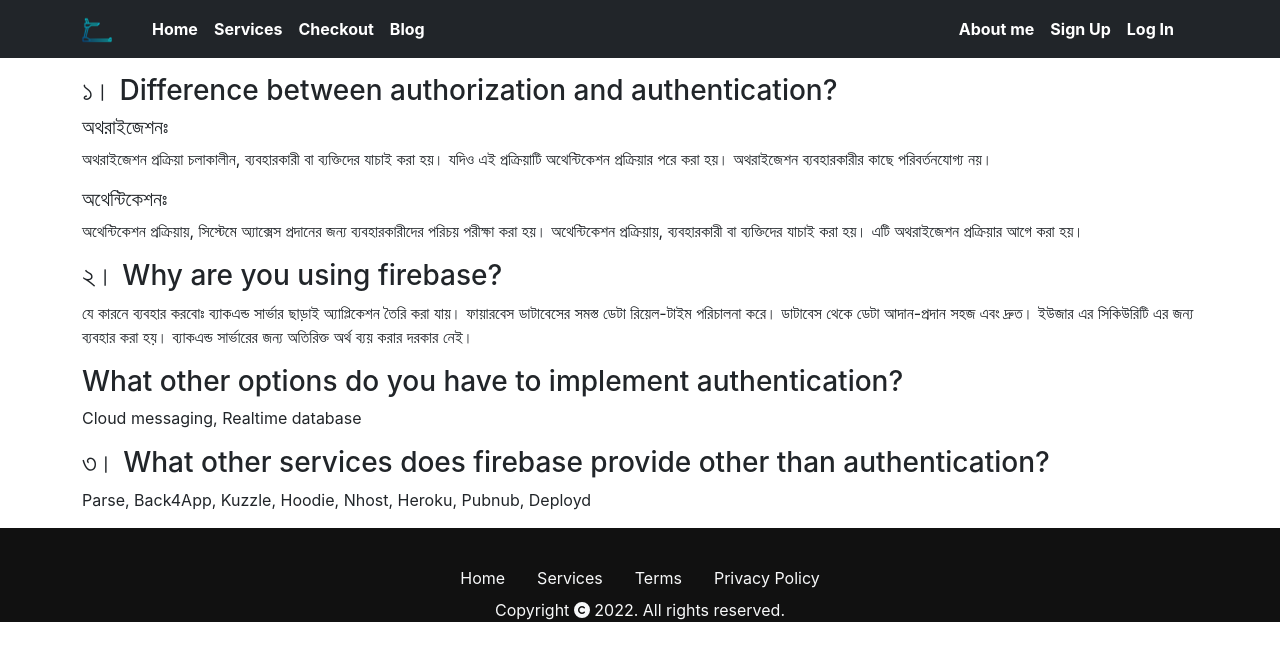
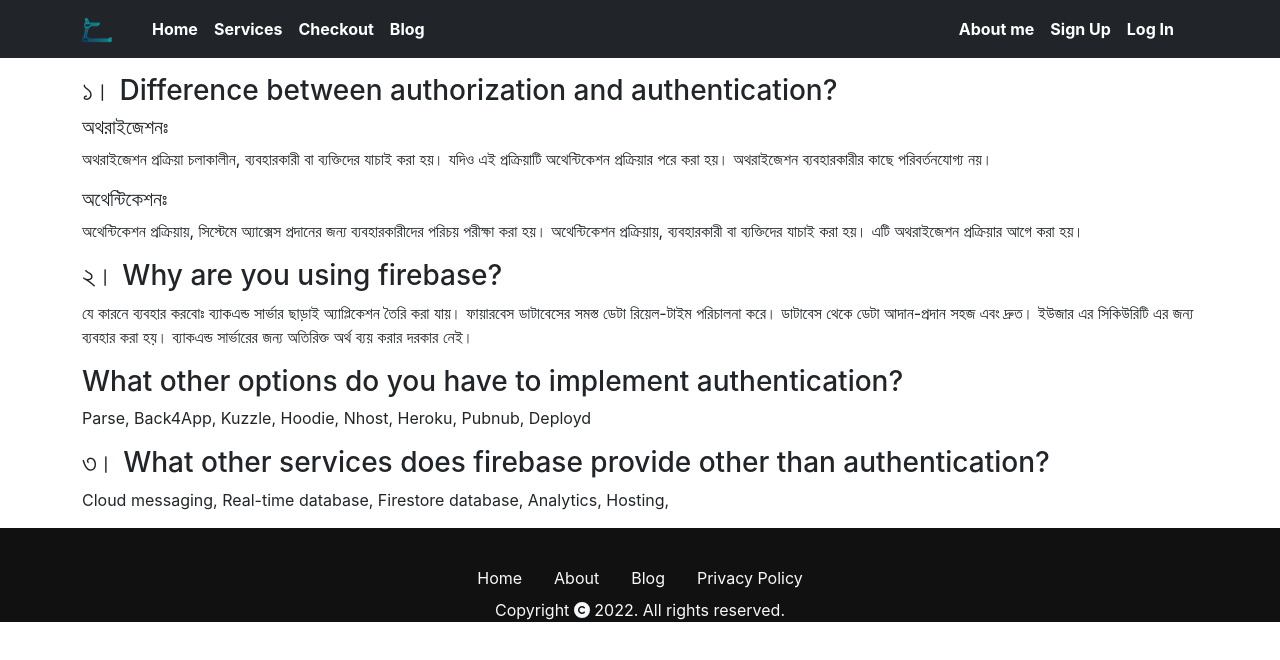
Before and after one commit to tareq621/fitness-gym-trainer, a React (Create React App) app: page /blog in a window 1280 px wide. Shown: the top 660 px of the page. Built offline with nearby package versions, Linux system fonts and the light colour scheme; no server answers.

Commit message:
edit question and footer

```diff
--- a/src/Pages/Blog/Blog.js
+++ b/src/Pages/Blog/Blog.js
@@ -16,14 +16,15 @@ const Blog = () => {
                 <h3>২। Why are you using firebase?</h3>
                 <p>যে কারনে ব্যবহার করবোঃ ব্যাকএন্ড সার্ভার ছাড়াই অ্যাপ্লিকেশন তৈরি করা যায়। ফায়ারবেস ডাটাবেসের সমস্ত ডেটা রিয়েল-টাইম পরিচালনা করে। ডাটাবেস থেকে ডেটা আদান-প্রদান সহজ এবং দ্রুত। ইউজার এর সিকিউরিটি এর জন্য ব্যবহার করা হয়। ব্যাকএন্ড সার্ভারের জন্য অতিরিক্ত অর্থ ব্যয় করার দরকার নেই।</p>
                 <h3>What other options do you have to implement authentication?</h3>
-                <p>Cloud messaging, Realtime database</p>
+                <p>Parse, Back4App, Kuzzle, Hoodie, Nhost, Heroku, Pubnub, Deployd
+                </p>
             </div>
             <div>
                 <h3>
                     ৩। What other services does firebase provide other than authentication?
                 </h3>
                 <p>
-                    Parse, Back4App, Kuzzle, Hoodie, Nhost, Heroku, Pubnub, Deployd
+                    Cloud messaging, Real-time database, Firestore database, Analytics, Hosting,
                 </p>
             </div>
         </div>
--- a/src/Pages/Checkout/Checkout.js
+++ b/src/Pages/Checkout/Checkout.js
@@ -3,7 +3,7 @@ import React from 'react';
 const Checkout = () => {
     return (
         <div>
-            <h1>this is Checkout</h1>
+            <h1>Its Checkout.</h1>
         </div>
     );
 };
--- a/src/Pages/Login/Login/Login.js
+++ b/src/Pages/Login/Login/Login.js
@@ -73,7 +73,7 @@ const Login = () => {
                 </Button>
             </Form>
             {errorElement}
-            <p className='mt-2'>New service needed? <Link to="/signup" className='text-decoration-none pe-auto' onClick={navigateSignUp}>Create an new account</Link></p>
+            <p className='mt-2'><Link to="/signup" className='text-decoration-none pe-auto' onClick={navigateSignUp}>Create an new account</Link></p>
             <p>Forget Password? <Link to="/login" className='text-decoration-none pe-auto' onClick={resetPassword}>Reset Password</Link></p>
             <SocialLogin></SocialLogin>
             <ToastContainer />
--- a/src/Pages/Login/RequireAuth/RequireAuth.js
+++ b/src/Pages/Login/RequireAuth/RequireAuth.js
@@ -2,10 +2,14 @@ import React from 'react';
 import { useAuthState } from 'react-firebase-hooks/auth';
 import { Navigate, useLocation } from 'react-router-dom';
 import auth from '../../../firebase.init';
+import Loading from '../../Shared/Loading/Loading';
 
 const RequireAuth = ({ children }) => {
     const [user, loading] = useAuthState(auth)
     const location = useLocation();
+    if (loading) {
+        return <Loading></Loading>
+    }
 
     if (!user) {
         return <Navigate to="/login" state={{ from: location }} replace />;
--- a/src/Pages/Shared/Footer/Footer.js
+++ b/src/Pages/Shared/Footer/Footer.js
@@ -12,8 +12,8 @@ const Footer = () => {
             <footer>
                 <div className='d-flex justify-content-center text-decoration-none'>
                     <Nav.Link as={Link} to="/" className='text-light'>Home</Nav.Link>
-                    <Nav.Link as={Link} to="/services" className='text-light'>Services</Nav.Link>
-                    <Nav.Link as={Link} to="/" className='text-light'>Terms</Nav.Link>
+                    <Nav.Link as={Link} to="/about" className='text-light'>About</Nav.Link>
+                    <Nav.Link as={Link} to="/blog" className='text-light'>Blog</Nav.Link>
                     <Nav.Link as={Link} to="/" className='text-light'>Privacy Policy</Nav.Link>
                 </div>
                 <p className='text-light text-center mb-1'>Copyright <FontAwesomeIcon icon={faCopyright}></FontAwesomeIcon> {year}. All rights reserved.</p>
--- /dev/null
+++ b/src/Pages/Shared/Loading/Loading.js
@@ -0,0 +1,12 @@
+import React from 'react';
+import { Spinner } from 'react-bootstrap';
+
+const Loading = () => {
+    return (
+        <div style={{ height: '300px' }} className='w-100 d-flex justify-content-center align-items-center'>
+            <Spinner animation="border" variant="primary" />
+        </div>
+    );
+};
+
+export default Loading;
```
Also changed, not shown: firebase.json (added), 1 other file (tests, documents, lock files or other folders).
